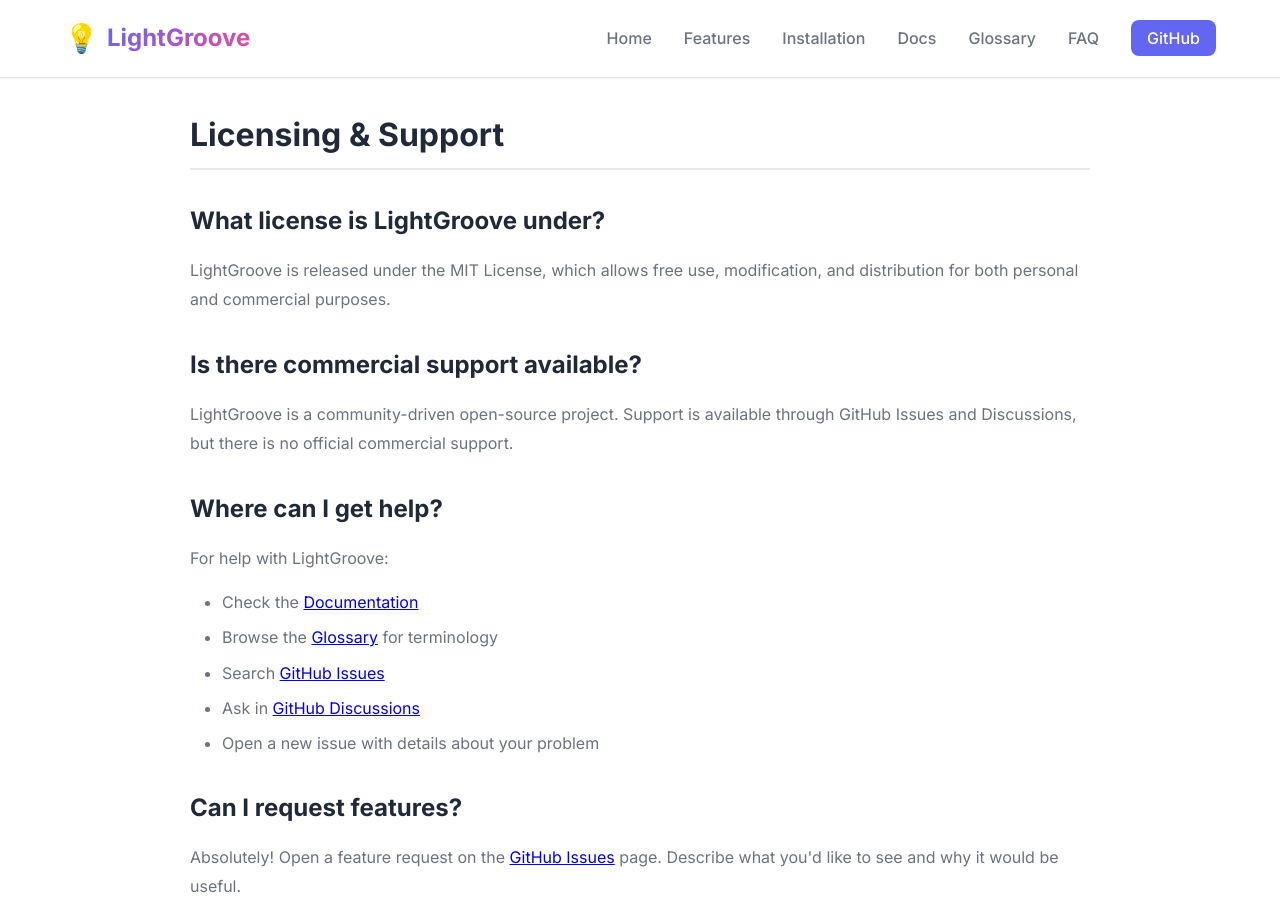
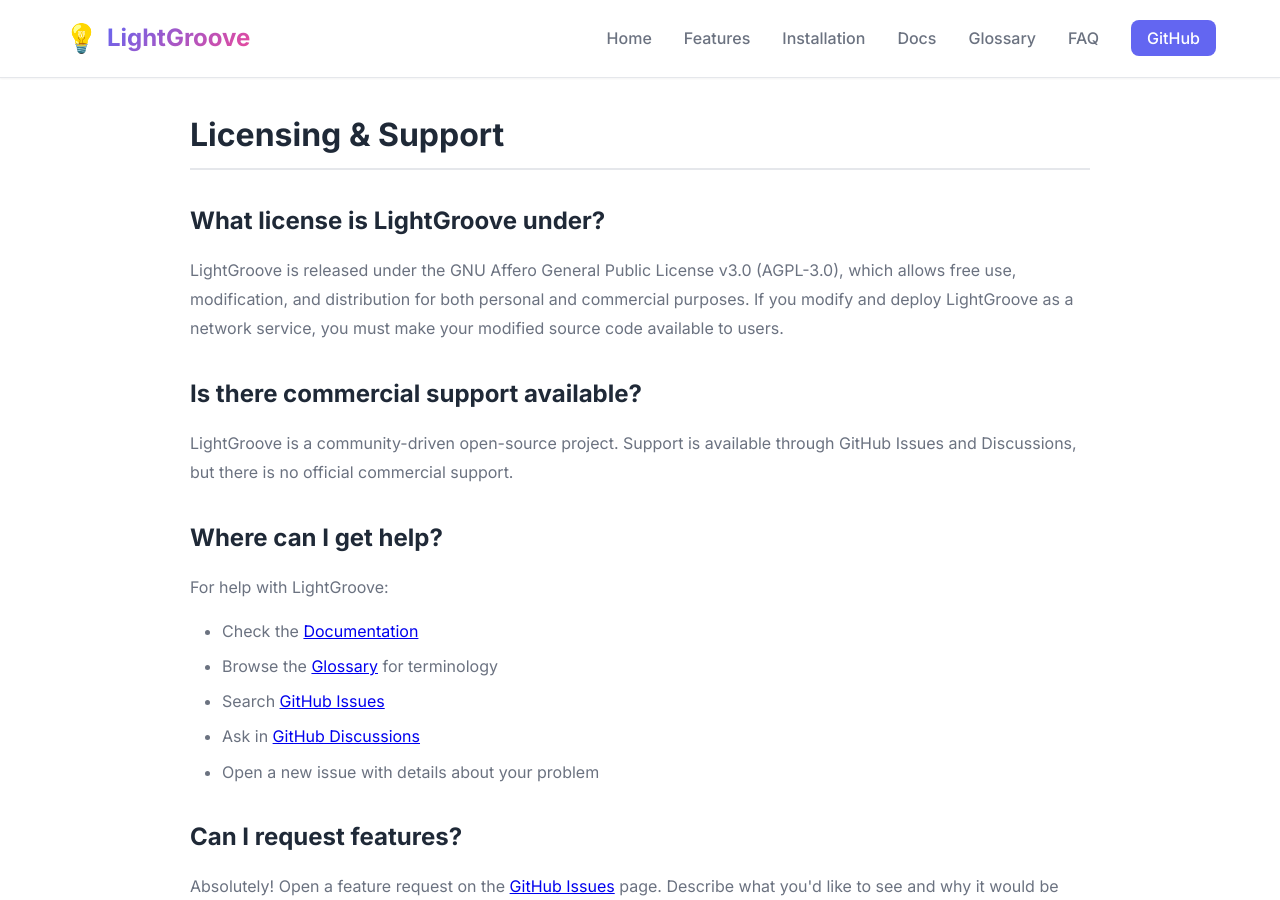
Before and after one commit to oliverbyte/lightgroove, a Jekyll site: the page built from website/_pages/faq.md, in a window 1280 px wide and 900 px high, scrolled down 7649 px. Built offline with Jekyll 4.4.1, drawn with Linux system fonts in a browser that asks for light colours; some of the changed text lies outside the part shown.

Commit message:
fix: update all license references to AGPL-3.0
- Changed license from MIT to AGPL-3.0 throughout documentation
- Updated README, Docker README, website docs, features, and FAQ
- Clarified AGPL-3.0 network service provision requirement
- Consistent with LICENSE file (GNU Affero General Public License v3)

```diff
--- a/website/_pages/faq.md
+++ b/website/_pages/faq.md
@@ -16,7 +16,7 @@
   <p>LightGroove is a free, open-source DMX lighting controller with a web-based user interface. It allows you to control DMX lighting fixtures through an intuitive browser interface, sending DMX data via the ArtNet protocol over your network.</p>
 
   <h3>Is LightGroove free?</h3>
-  <p>Yes! LightGroove is completely free and open-source, released under the MIT License. You can use it for personal or commercial projects without any cost.</p>
+  <p>Yes! LightGroove is completely free and open-source, released under the AGPL-3.0 License. You can use it for personal or commercial projects without any cost.</p>
 
   <h3>What platforms does LightGroove support?</h3>
   <p>LightGroove runs on Windows, macOS, and Linux. Windows users can use the installer, macOS users can install via Homebrew, and all platforms can run from Python source code.</p>
@@ -206,7 +206,7 @@
   <h2>Licensing & Support</h2>
 
   <h3>What license is LightGroove under?</h3>
-  <p>LightGroove is released under the MIT License, which allows free use, modification, and distribution for both personal and commercial purposes.</p>
+  <p>LightGroove is released under the GNU Affero General Public License v3.0 (AGPL-3.0), which allows free use, modification, and distribution for both personal and commercial purposes. If you modify and deploy LightGroove as a network service, you must make your modified source code available to users.</p>
 
   <h3>Is there commercial support available?</h3>
   <p>LightGroove is a community-driven open-source project. Support is available through GitHub Issues and Discussions, but there is no official commercial support.</p>
```
Also changed, not shown: website/_pages/docs.md (+1 -1 lines), website/_pages/features.md (+1 -1 lines), README.md, docker/README.md.
